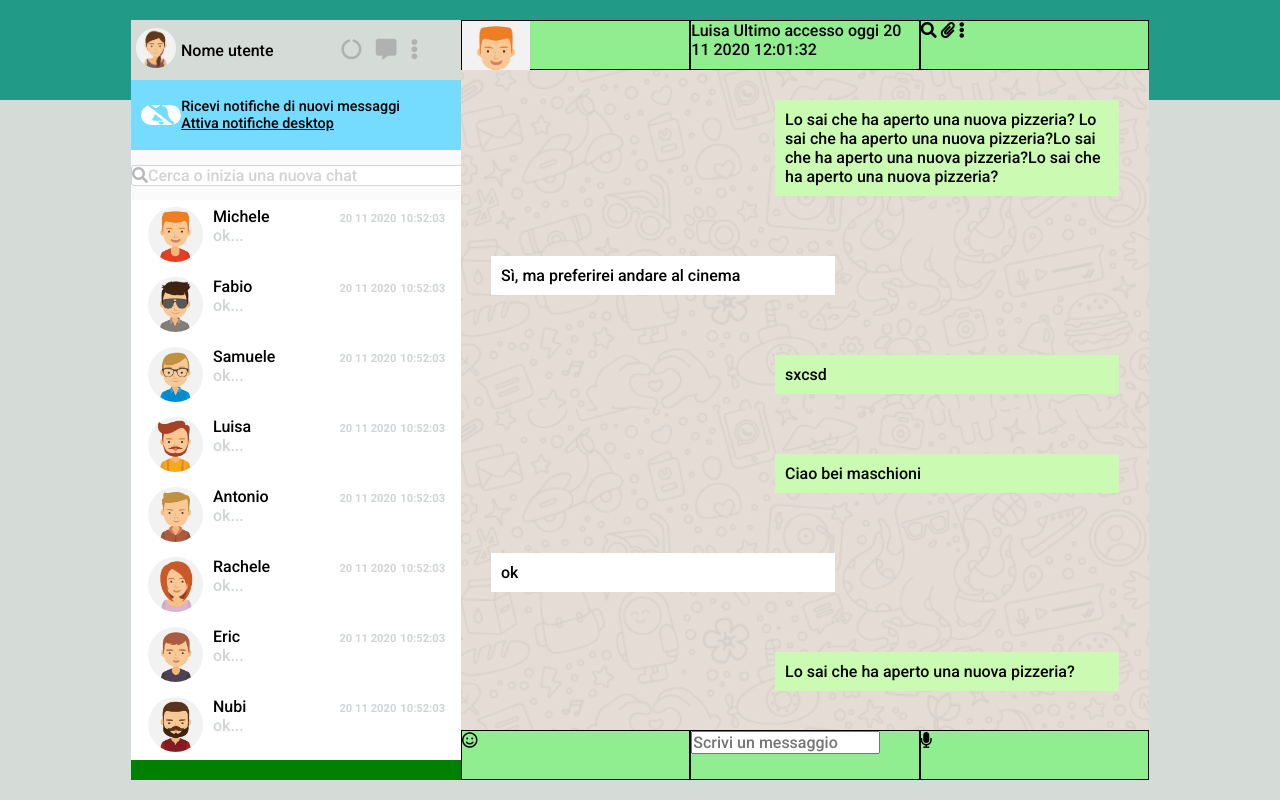
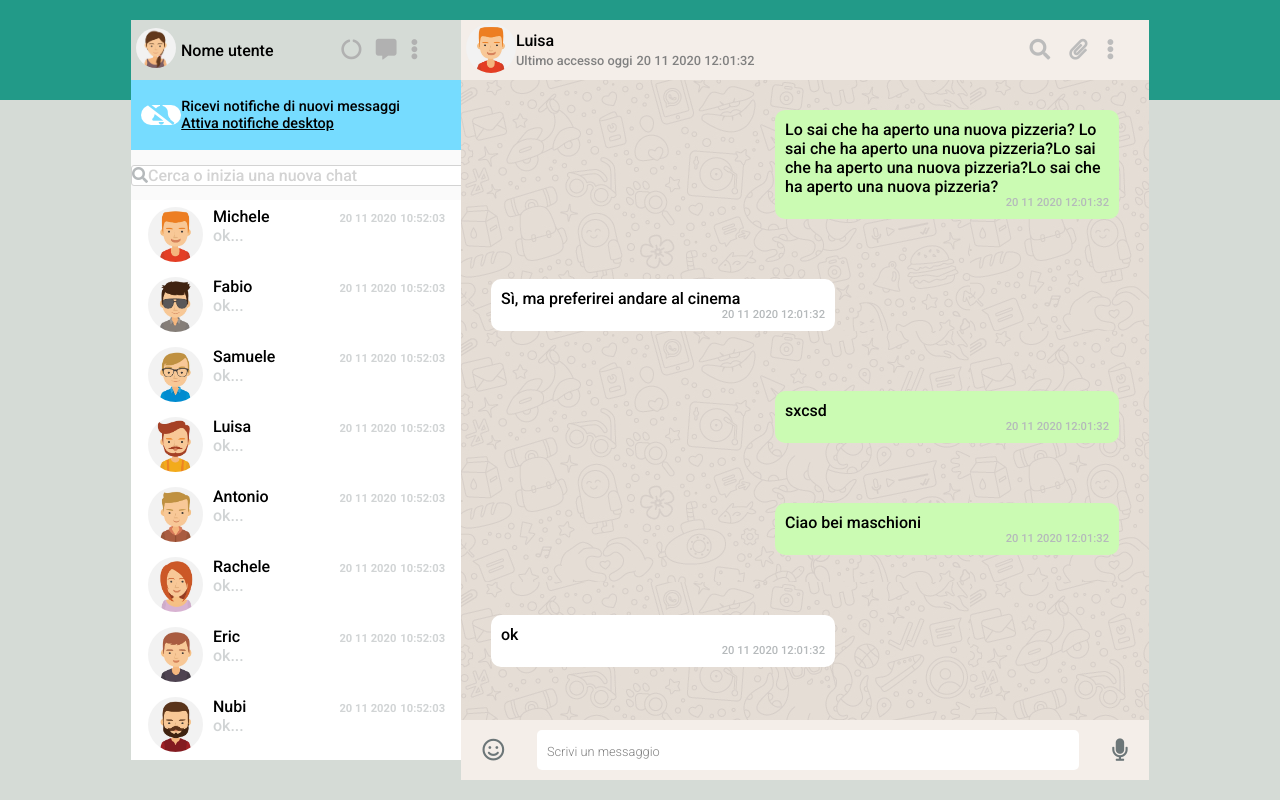
Before and after one commit to nataliavrs/vue-boolzapp, a plain HTML site: page index.html in a window 1280 px wide. Drawn offline with Linux system fonts and the light colour scheme.

Commit message:
Chat container styling

```diff
--- a/css/style.css
+++ b/css/style.css
@@ -33,7 +33,7 @@ a {
 /* WHOLE APP */
 
 .app-container {
-  background-color: salmon;
+
   height: 95vh;
   position: absolute;
   top: 50%;
@@ -46,7 +46,7 @@ a {
 /* SIDE BAR CHATS  */
 
 .side-container {
-  background-color: green;
+
   min-width: 330px;
   min-height: 100%;
   display: flex;
@@ -222,45 +222,64 @@ a {
 /* OPEN CHAT */
 
 .openchat-container {
-  background-color: blue;
   min-width: 600px;
   display: flex;
   flex-direction: column;
-  /* justify-content:  */
-
 
 }
 
 /* current chat header */
 .chat-header
 ,.chat-footer {
-  min-height: 50px;
-  background-color: grey;
+  min-height: 60px;
+  background-color: #F4EEE9;
   display: flex;
+  padding: 5px;
+  align-items: center;
 }
 
-/* DEBUG */
-.chat-header div {
-  background-color: lightgreen;
-  border: solid 1px black;
-  width: 100%;
-  height: 50px;
+.chat-header i {
+  color: #BCBCBC;
+  font-size: 1.3em;
+  margin: 5px 10px 5px 5px;
 
 }
 
 .chat-header .profile-picture > img {
-  width: 30%;
+  width: 50px;
+  border-radius: 50px;
 }
+
+.chat-header .person-name {
+  color: grey;
+  width: 75%;
+}
+
+.chat-header .person-name span:first-child {
+  display: block;
+  color: black;
+
+}
+
+.chat-header .person-name span:nth-child(2) {
+  font-size: .8em;
+}
+
+.chat-header .person-name span:nth-child(3) {
+  font-size: .8em;
+}
+
 
 /* current chat body */
 
 .chat-body {
-  min-height: calc(100% - 100px);
+  min-height: calc(100% - 140px);
   background-image: url("../img/mine.jpg");
-  background-size: contain;
+  background-size: auto;
   display: flex;
   flex-direction: column;
   overflow: scroll;
+
 }
 
 .message-block-user {
@@ -276,31 +295,53 @@ a {
 .user-message, .contact-message {
   background-color: white;
   padding: 10px;
+  border-radius: 10px;
+}
+
+.user-message span:last-child, .contact-message span:last-child {
+  display: block;
+  font-size: .7em;
+  color: #B5B9BB;
+  text-align: right;
+
+
 }
 
 .user-message {
   background-color: #CBFBB3;
+}
+
+.contact-message, .user-message {
   min-width: 50%;
   max-width: 50%;
   margin: 30px;
 }
 
-.contact-message {
-  background-color: white;
-  min-width: 50%;
-  max-width: 50%;
-  margin: 30px;
+/* chat footer */
+
+.chat-footer {
+  height: 50px;
+  display: flex;
+  justify-content: space-around;
+  align-items: center;
 }
 
+.chat-footer  input {
+  width: 80%;
+  height: 80%;
+  border: none;
+  border-radius: 5px;
+  padding: 5px;
+}
 
-/* current chat footer */
+.chat-footer ::placeholder {
+  color: grey;
+  font-weight: lighter;
+  padding: 5px;
+  font-size: .8em;
+}
 
-/* DEBUG */
-
-.chat-footer > div {
-  background-color: lightgreen;
-  border: solid 1px black;
-  width: 100%;
-  height: 50px;
-
+.chat-footer i {
+  color: #6C7678;
+  font-size: 1.4em;
 }
--- a/index.html
+++ b/index.html
@@ -259,6 +259,7 @@
 
             <div class="user-message">
               <span>Lo sai che ha aperto una nuova pizzeria? Lo sai che ha aperto una nuova pizzeria?Lo sai che ha aperto una nuova pizzeria?Lo sai che ha aperto una nuova pizzeria?</span>
+              <span>20 11 2020 12:01:32</span>
             </div>
 
           </div>
@@ -267,6 +268,7 @@
 
             <div class="contact-message">
               <span>Sì, ma preferirei andare al cinema</span>
+              <span>20 11 2020 12:01:32</span>
             </div>
 
           </div>
@@ -275,6 +277,8 @@
 
             <div class="user-message">
               <span>sxcsd</span>
+              <span>20 11 2020 12:01:32</span>
+
             </div>
 
           </div>
@@ -283,6 +287,8 @@
 
             <div class="user-message">
               <span>Ciao bei maschioni</span>
+              <span>20 11 2020 12:01:32</span>
+
             </div>
 
           </div>
@@ -291,6 +297,8 @@
 
             <div class="contact-message">
               <span>ok</span>
+              <span>20 11 2020 12:01:32</span>
+
             </div>
 
           </div>
@@ -299,6 +307,7 @@
 
             <div class="user-message">
               <span>Lo sai che ha aperto una nuova pizzeria?</span>
+              <span>20 11 2020 12:01:32</span>
             </div>
 
           </div>
@@ -307,6 +316,7 @@
 
             <div class="contact-message">
               <span>Sì, ma preferirei andare al cinema</span>
+              <span>20 11 2020 12:01:32</span>
             </div>
 
           </div>
@@ -315,6 +325,7 @@
 
             <div class="user-message">
               <span>Lo sai che ha aperto una nuova pizzeria?</span>
+              <span>20 11 2020 12:01:32</span>
             </div>
 
           </div>
@@ -323,6 +334,8 @@
 
             <div class="contact-message">
               <span>Sì, ma preferirei andare al cinema</span>
+              <span>20 11 2020 12:01:32</span>
+
             </div>
 
           </div>
@@ -330,16 +343,16 @@
 
         </div>
 
-        <!-- current chat footer -->
+        <!-- chat footer -->
         <div class="chat-footer">
 
           <div class="emoji">
             <i class="far fa-smile"></i>
           </div>
 
-          <div class="">
+          <!-- <div class=""> -->
             <input type="text" name="" value="" placeholder="Scrivi un messaggio">
-          </div>
+          <!-- </div> -->
 
           <div class="audio">
             <i class="fas fa-microphone"></i>
```
